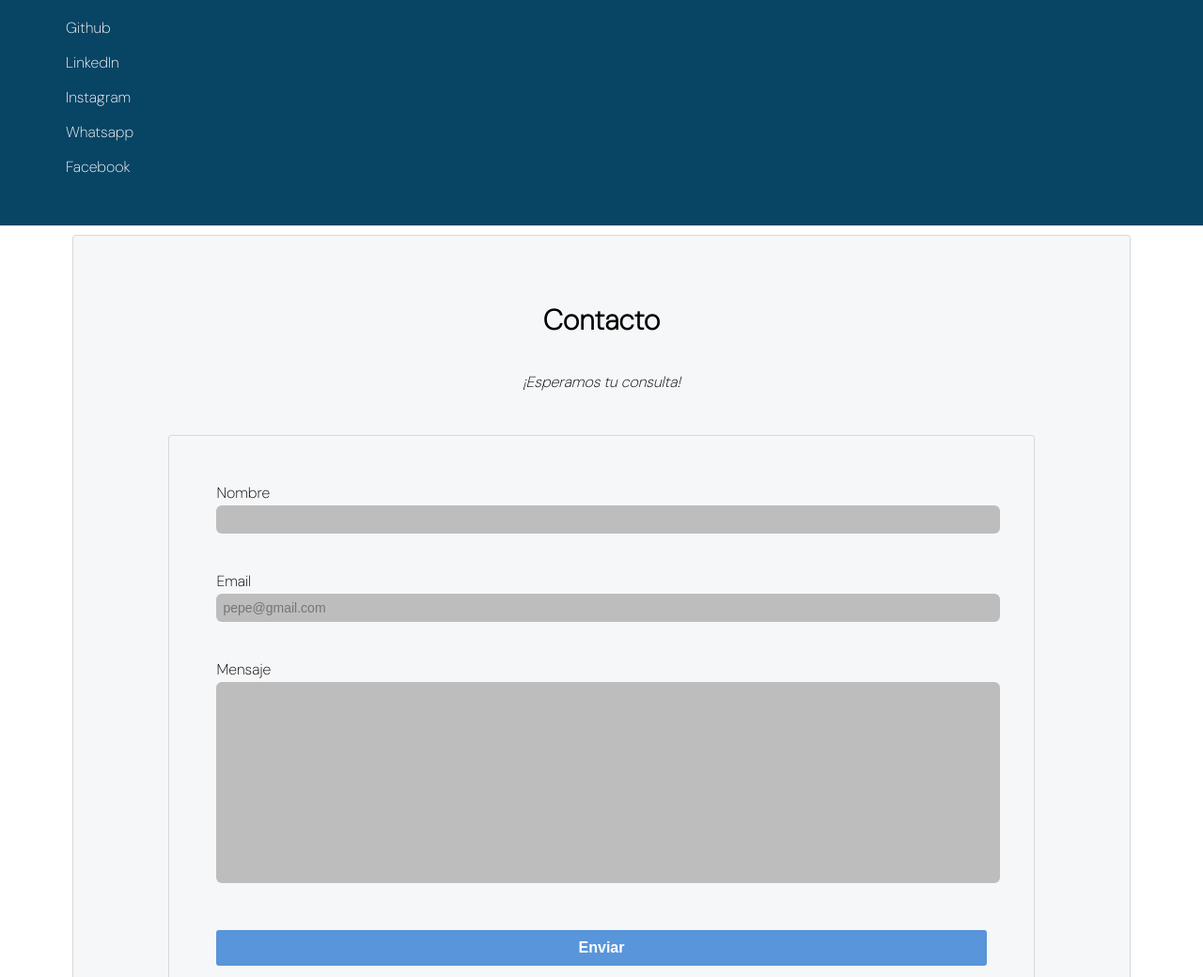
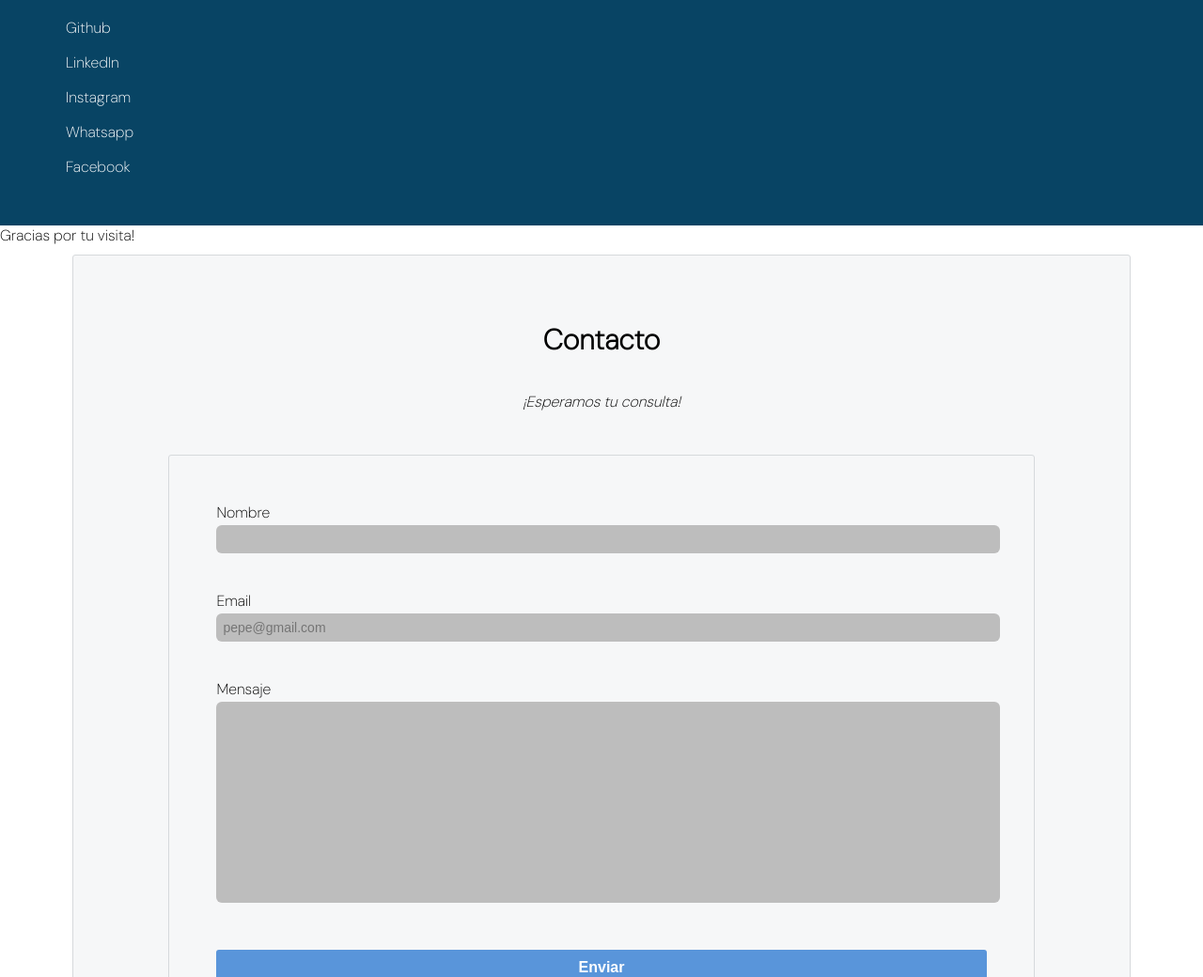
Before and after one commit to bmsc01/Bruno-Sanguinetti, a plain HTML site: page index.html in a window 1280 px wide. Shown: the part 1900-2940 px from the top of the page at 94% size. Drawn offline with Linux system fonts and the light colour scheme.

Commit message:
mi primera confirmación de actualización
mi primera confirmación de actualización

```diff
--- a/index.html
+++ b/index.html
@@ -74,6 +74,7 @@
                     </ul>
                 </footer>
             </section>
+            <div> Gracias por tu visita! </div>
         </main>
         <footer class="form-header">
             <h1 class="final">Contacto</h1>
```
